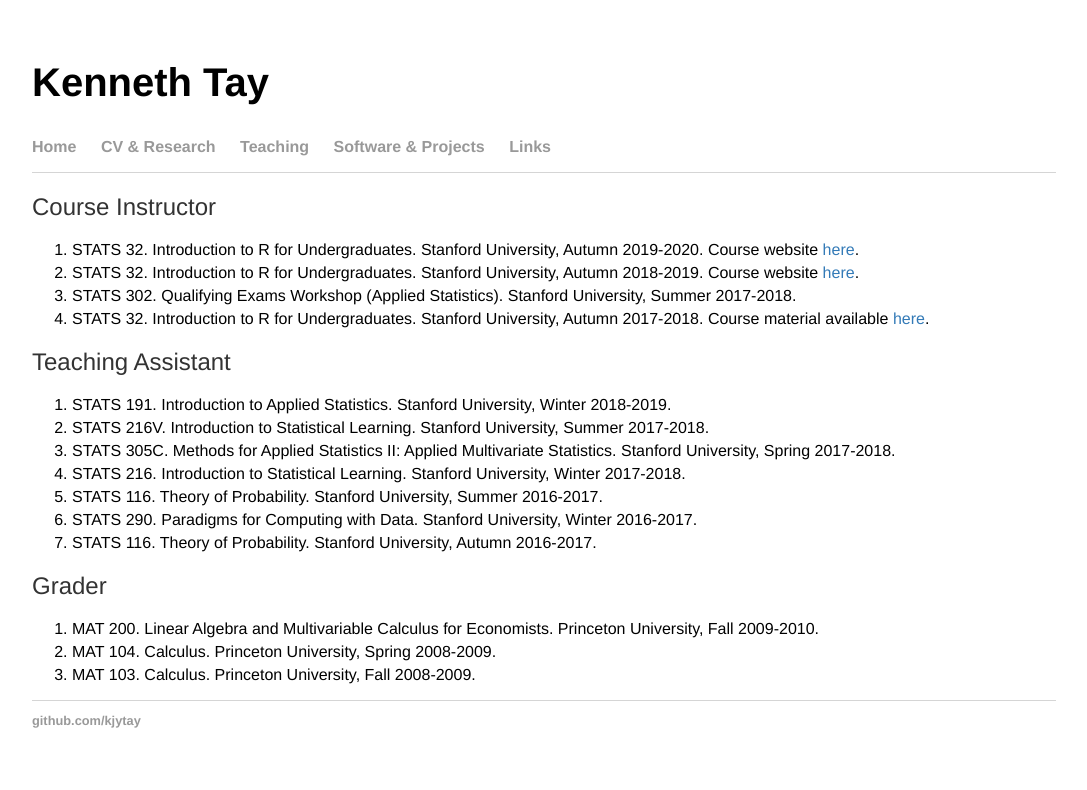
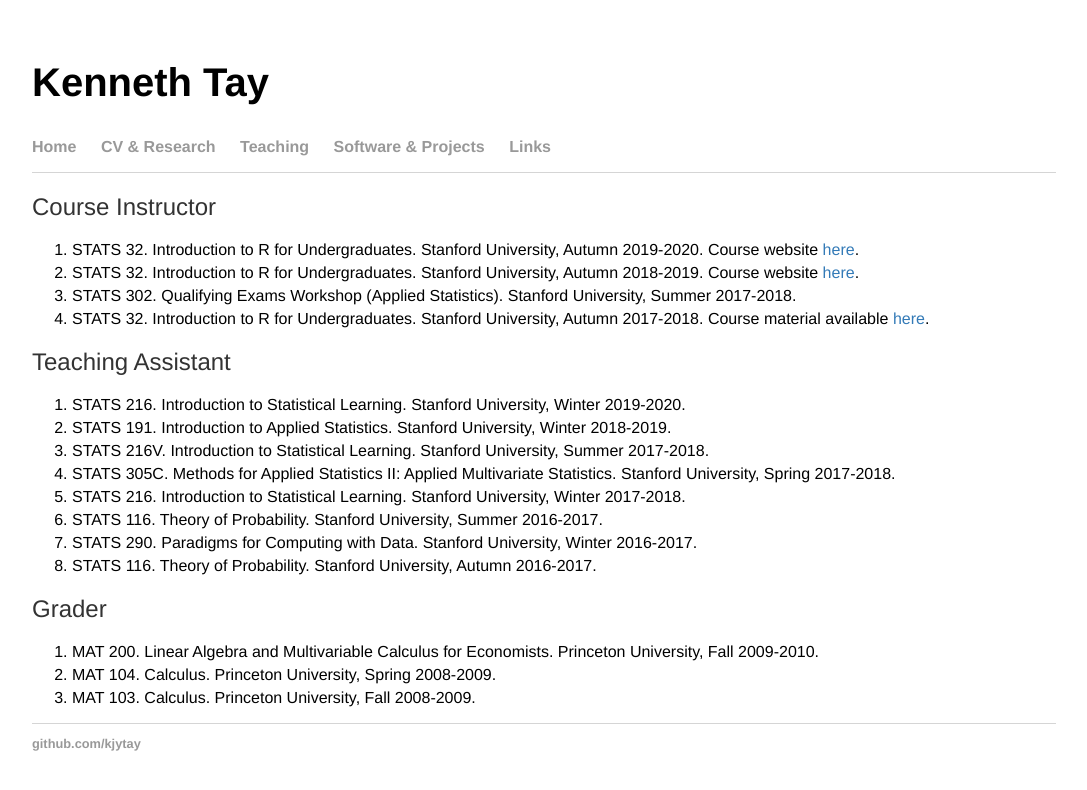
Before and after one commit to kjytay/kjytay.github.io, a Jekyll site: the page built from teaching/index.html, in a window 1280 px wide. Shown: the top 790 px of the page, without its empty margins (96-1183 px from the left). Built offline with Jekyll 4.4.1, drawn with Linux system fonts in a browser that asks for light colours.

Commit message:
Updated teaching page.

```diff
--- a/teaching/index.html
+++ b/teaching/index.html
@@ -13,6 +13,7 @@ title: Kenneth Tay
   </ol>
   <h2>Teaching Assistant</h2>
   <ol>
+    <li> STATS 216. Introduction to Statistical Learning. Stanford University, Winter 2019-2020.</li>
     <li> STATS 191. Introduction to Applied Statistics. Stanford University, Winter 2018-2019.</li>
     <li> STATS 216V. Introduction to Statistical Learning. Stanford University, Summer 2017-2018.</li>
     <li> STATS 305C. Methods for Applied Statistics II: Applied Multivariate Statistics. Stanford University, Spring 2017-2018.</li>
```
